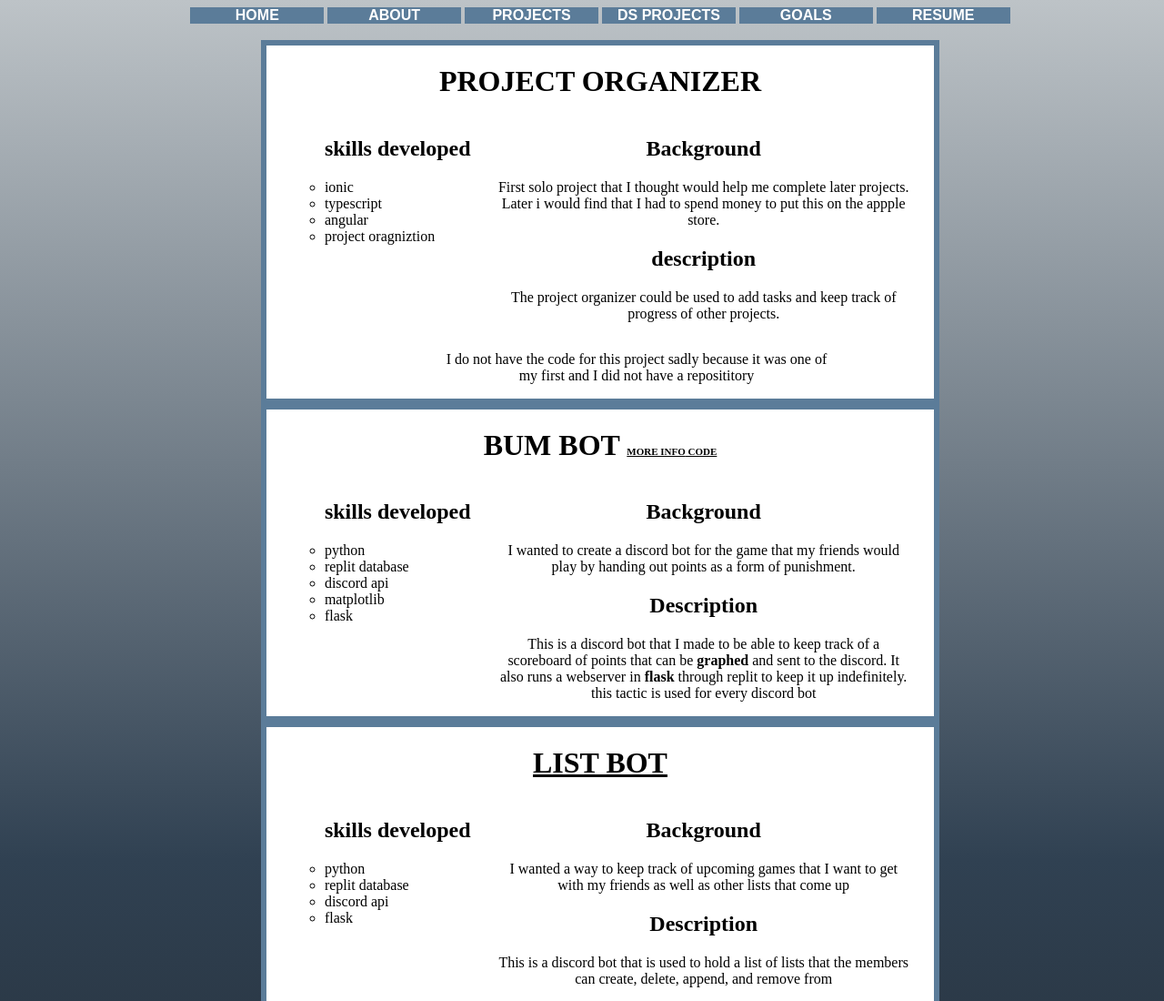
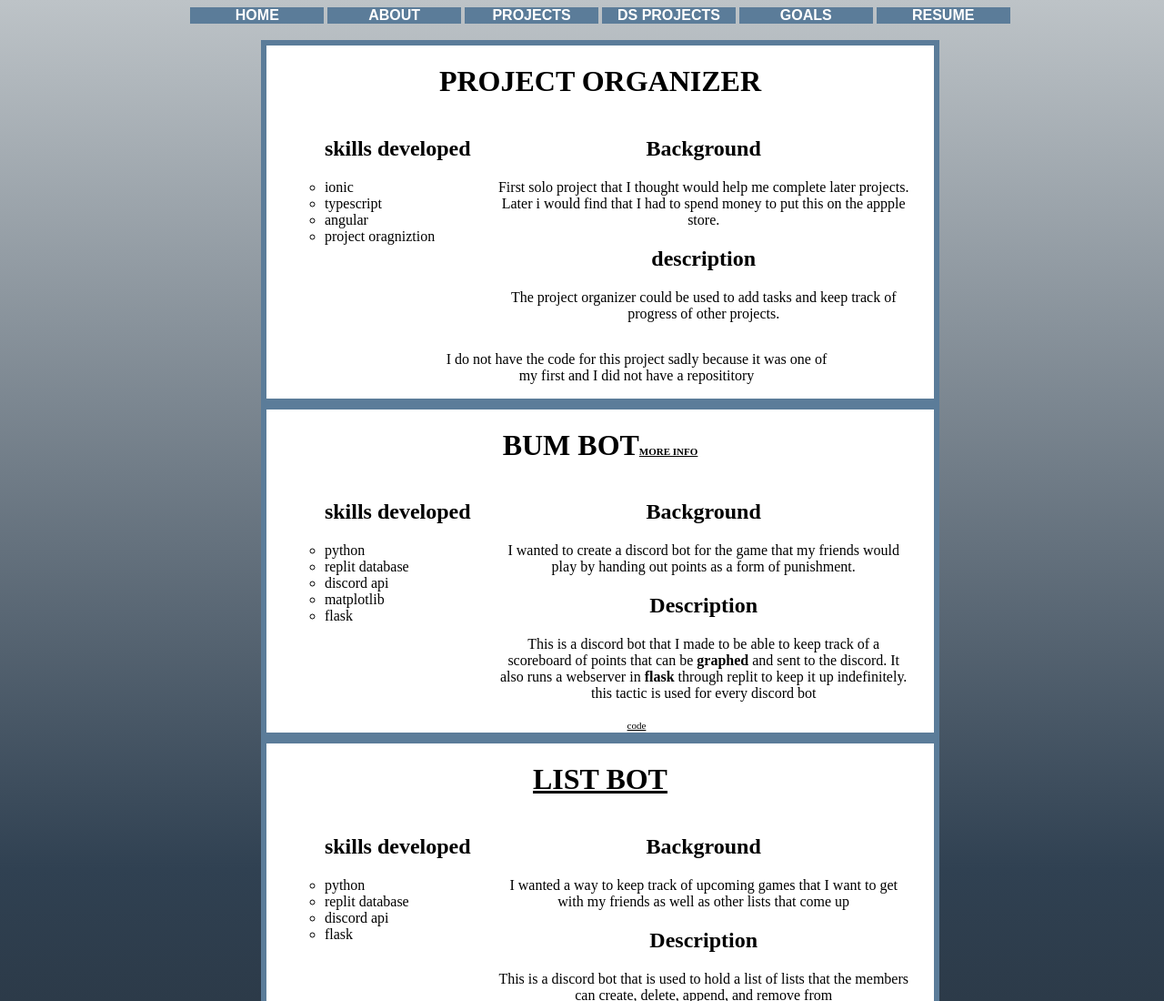
Before and after one commit to Camouflage10/Camouflage10.github.io, a plain HTML site: page projects.html in a window 1280 px wide. Shown: the top 1100 px of the page at 91% size. Drawn offline with Linux system fonts and the light colour scheme.

Commit message:
rearange

```diff
--- a/projects.html
+++ b/projects.html
@@ -42,7 +42,7 @@
             </ul>
             </li>
             <li class="project border">
-                <h1>Bum Bot   <a class="smaller" href="bum.html">more info</a><a class="smaller" href="bum.html"> code</a></h1>
+                <h1>Bum Bot<a class="smaller" href="bum.html">more info</a></h1>
 
                 <div class="skills">
                 <ul class="order">
@@ -60,6 +60,12 @@
                 <h2>Description</h2>
                 <p>This is a discord bot that I made to be able to keep track of a scoreboard of points that can be <span class="bolded">graphed</span> and sent to the discord. It also runs a webserver in <span class="bolded">flask</span> through replit to keep it up indefinitely. this tactic is used for every discord bot</p>
             </div>
+                <ul class="unorder">
+                <li>
+                    <a class="smaller" href="bum.html">code</a>
+                </li>
+
+            </ul>
             </li>
             <li class="project border">
                 <h1><a href="list.html">List Bot</a></h1>
```
